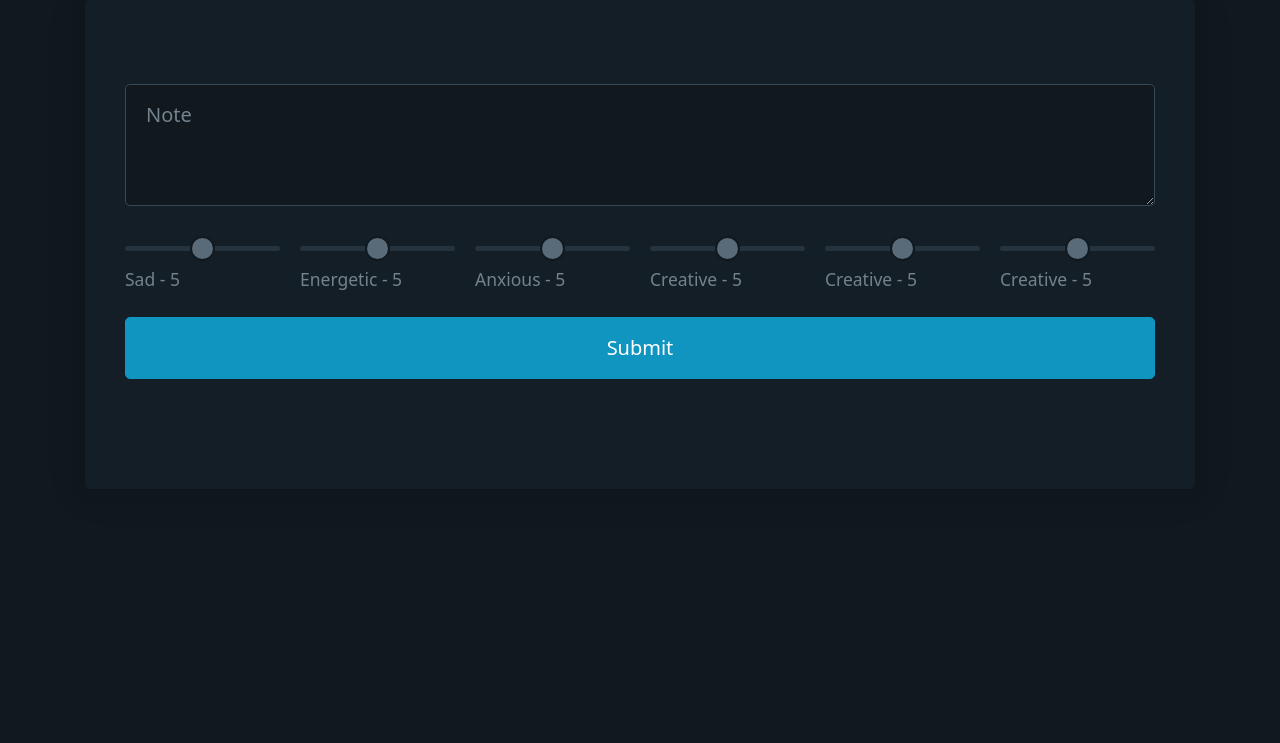
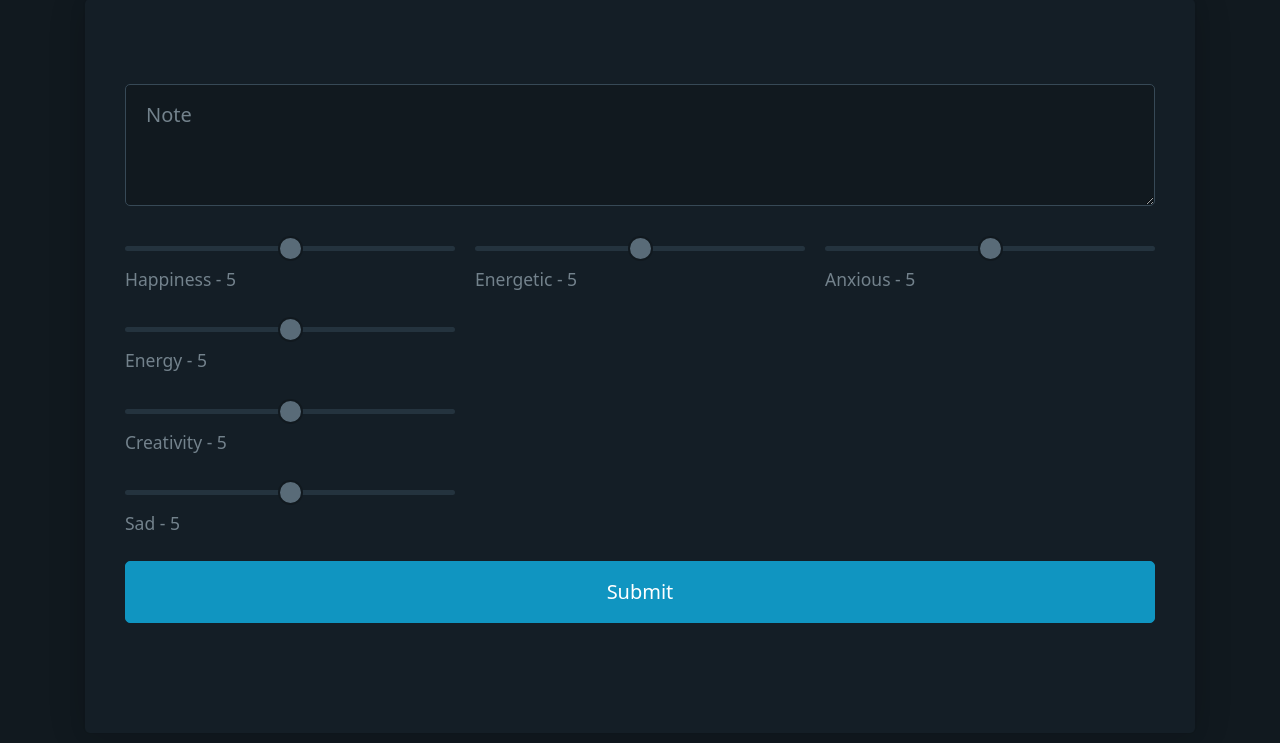
Before and after one commit to apmaros/dataengine, a Flask app: template dataengine/server/templates/note/index.html in a window 1280 px wide. Shown: the part 174-917 px from the top of the page. Before the commit the page ends 553 px from the top, so only its background shows below. Run offline with Flask 3, Linux system fonts and the light colour scheme; the template is opened without the code that fills it, so the values that code supplies are empty; parts of the project's set-up code (start-up, migrations or seed data) failed here and were passed over.

Commit message:
Improve sentiment form
- also isolate into its own partial

```diff
--- a/dataengine/server/templates/note/new_note_partial.html
+++ b/dataengine/server/templates/note/new_note_partial.html
@@ -2,51 +2,6 @@
     <label for="note">
         <textarea type="text" name="body" id="body" placeholder="Note" rows="3" required></textarea>
     </label>
-
-    <div class="grid">
-        <label for="sad">
-            <input type="range" name="sentiment_sad" id="sad" min="1" max="11"
-                   oninput="sadInputId.value = sad.value-1">
-            <small>Sad -
-                <output name="sadOutput" id="sadInputId">5</output>
-            </small>
-        </label>
-        <label for="anxiet">
-            <input type="range" name="sentiment_anxiety" id="anxiety" min="1" max="11"
-                   oninput="anxietyInputId.value = anxiety.value-1">
-            <small>Energetic -
-                <output name="anxietyOutput" id="anxietyInputId">5</output>
-            </small>
-        </label>
-        <label for="anxious">
-            <input type="range" name="sentiment_stress" id="stress" min="1" max="11"
-                   oninput="stressInputId.value = stress.value-1">
-            <small>Anxious -
-                <output name="stressOutput" id="stressInputId">5</output>
-            </small>
-        </label>
-        <label for="creative">
-            <input type="range" name="sentiment_happiness" id="happiness" min="1" max="11"
-                   oninput="happinessInputId.value = happiness.value-1">
-            <small>Creative -
-                <output name="happinessOutput" id="happinessInputId">5</output>
-            </small>
-        </label>
-        <label for="creative">
-            <input type="range" name="sentiment_energy" id="energy" min="1" max="11"
-                   oninput="energyInputId.value = energy.value-1">
-            <small>Creative -
-                <output name="energyOutput" id="energyInputId">5</output>
-            </small>
-        </label>
-        <label for="creativity">
-            <input type="range" name="sentiment_creativity" id="creativity" min="1" max="11"
-                   oninput="creativityInputId.value = creativity.value-1">
-            <small>Creative -
-                <output name="creativityOutput" id="creativityInputId">5</output>
-            </small>
-        </label>
-    </div>
-
+        {% include 'note/sentiment_form_partial.html' %}
     <button type="submit">Submit</button>
 </form>
--- /dev/null
+++ b/dataengine/server/templates/note/sentiment_form_partial.html
@@ -0,0 +1,44 @@
+<div class="grid">
+    <label for="sad">
+        <label for="happiness">
+            <input type="range" name="sentiment_happiness" id="happiness" min="1" max="11"
+                   oninput="happinessInputId.value = happiness.value-1">
+            <small>Happiness -
+                <output name="happinessOutput" id="happinessInputId">5</output>
+            </small>
+        </label>
+        <label for="energy">
+            <input type="range" name="sentiment_energy" id="energy" min="1" max="11"
+                   oninput="energyInputId.value = energy.value-1">
+            <small>Energy -
+                <output name="energyOutput" id="energyInputId">5</output>
+            </small>
+        </label>
+        <label for="creativity">
+            <input type="range" name="sentiment_creativity" id="creativity" min="1" max="11"
+                   oninput="creativityInputId.value = creativity.value-1">
+            <small>Creativity -
+                <output name="creativityOutput" id="creativityInputId">5</output>
+            </small>
+        </label>
+        <input type="range" name="sentiment_sad" id="sad" min="1" max="11"
+               oninput="sadInputId.value = sad.value-1">
+        <small>Sad -
+            <output name="sadOutput" id="sadInputId">5</output>
+        </small>
+    </label>
+    <label for="anxiety">
+        <input type="range" name="sentiment_anxiety" id="anxiety" min="1" max="11"
+               oninput="anxietyInputId.value = anxiety.value-1">
+        <small>Energetic -
+            <output name="anxietyOutput" id="anxietyInputId">5</output>
+        </small>
+    </label>
+    <label for="stress">
+        <input type="range" name="sentiment_stress" id="stress" min="1" max="11"
+               oninput="stressInputId.value = stress.value-1">
+        <small>Anxious -
+            <output name="stressOutput" id="stressInputId">5</output>
+        </small>
+    </label>
+</div>
```
